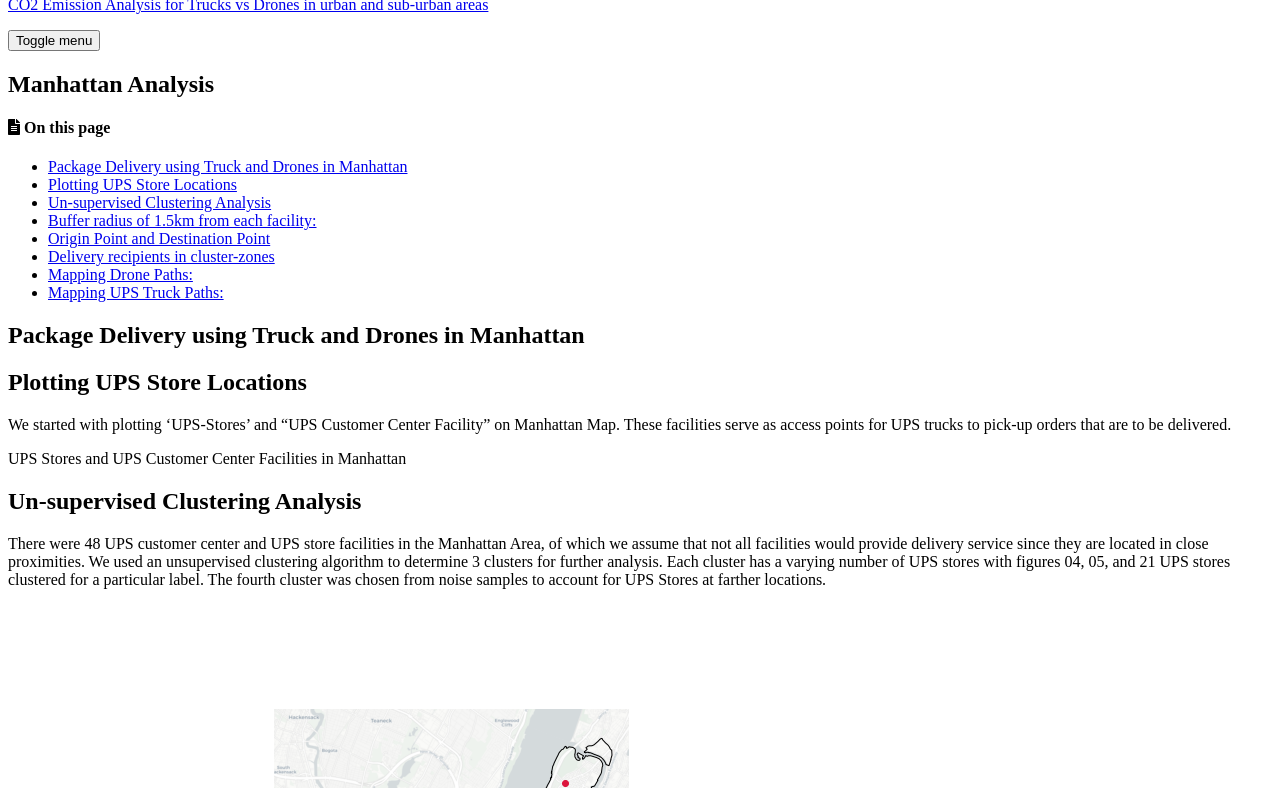
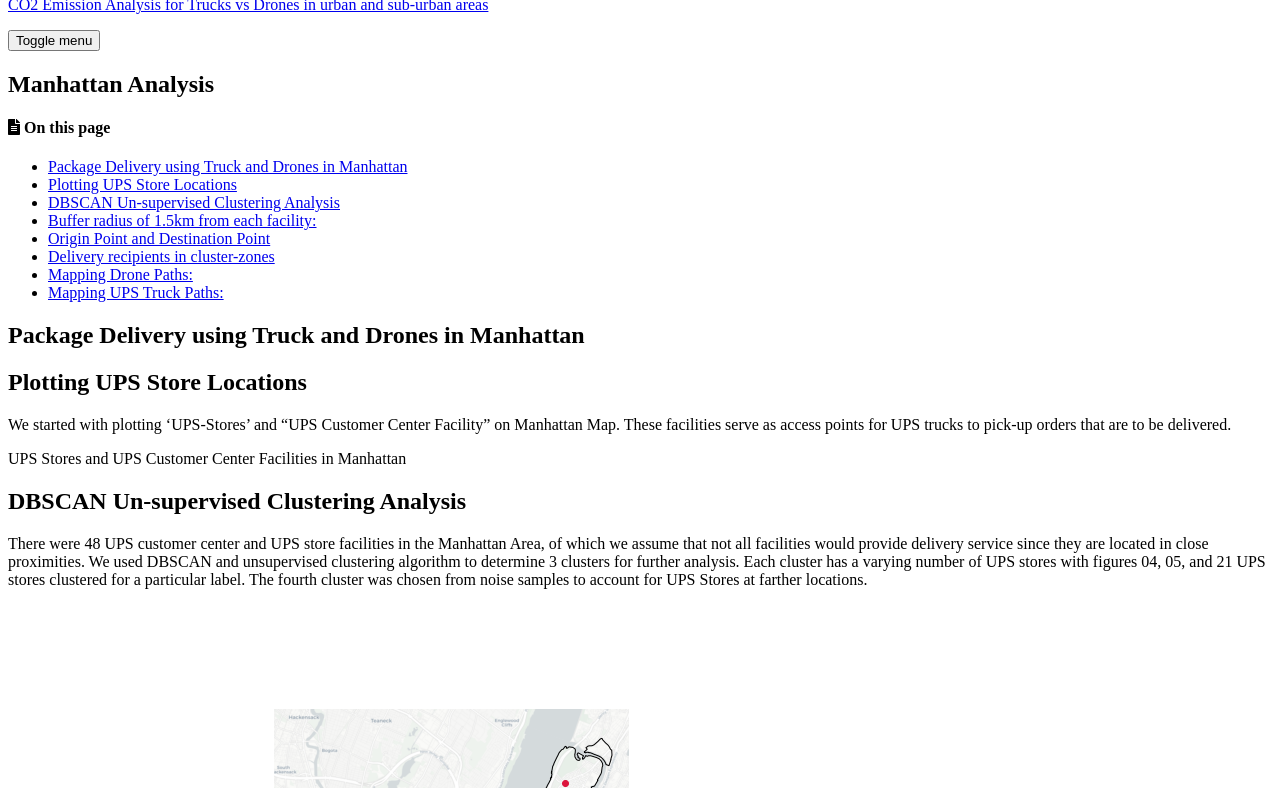
Before and after one commit to suryajps/Spatial-Analysis-for-Drone-vs-Truck-Deliveries-, a Jekyll site: the page built from _posts/2020-12-21-Manhattan-Analysis.md, in a window 1280 px wide and 900 px high, cut to the strip 112-900 px from the top of the window. Built offline with Jekyll 4.4.1, drawn with Linux system fonts in a browser that asks for light colours; cached includes are drawn as plain includes; nearby versions of some CDN libraries.

Commit message:
Update 2020-12-21-Manhattan-Analysis.md

```diff
--- a/_posts/2020-12-21-Manhattan-Analysis.md
+++ b/_posts/2020-12-21-Manhattan-Analysis.md
@@ -23,8 +23,8 @@
 UPS Stores and UPS Customer Center Facilities in Manhattan
 <div id="folium-chart-1"></div>
 
-## Un-supervised Clustering Analysis
-There were 48 UPS customer center and UPS store facilities in the Manhattan Area, of which we assume that not all facilities would provide delivery service since they are located in close proximities. We used an unsupervised clustering algorithm to determine 3 clusters for further analysis. Each cluster has a varying number of UPS stores with figures 04, 05, and 21 UPS stores clustered for a particular label. The fourth cluster was chosen from noise samples to account for UPS Stores at farther locations.
+## DBSCAN Un-supervised Clustering Analysis
+There were 48 UPS customer center and UPS store facilities in the Manhattan Area, of which we assume that not all facilities would provide delivery service since they are located in close proximities. We used DBSCAN and unsupervised clustering algorithm to determine 3 clusters for further analysis. Each cluster has a varying number of UPS stores with figures 04, 05, and 21 UPS stores clustered for a particular label. The fourth cluster was chosen from noise samples to account for UPS Stores at farther locations.
 
 ![nyc-ml]({{ site.url }}{{ site.baseurl }}/assets/images/NYC_ML.png)
 
```
